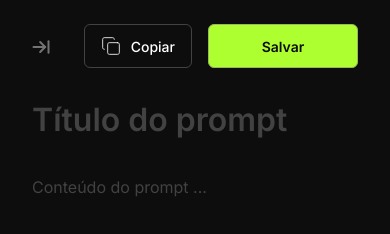
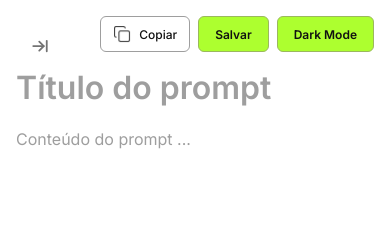
Before and after one commit to julianafc/Prompts, a plain HTML site: page index.html in a window 390 px wide. Drawn offline with Linux system fonts and the light colour scheme.

Commit message:
feat: function applytheme

```diff
--- a/index.html
+++ b/index.html
@@ -21,7 +21,7 @@
 
       <aside class="sidebar">
         <header class="sidebar-header">
-          <img src="assets/logo.svg" alt="Logo" class="logo"></img>
+          <img id="app-logo" src="assets/logo.svg" alt="Logo" class="logo"></img>
 
           <button class="icon-button" id="btn-collapse">
             <img src="assets/collapse.svg" alt="Fechar menu" class="icon">
@@ -53,11 +53,13 @@
       <main class="main">
         <header class="main-header">
           <button id="btn-copy" class="btn-outline btn">
-            <img src="assets/copy.svg" alt="Copiar" class="icon" />
+            <img id="copy-icon" src="assets/copy.svg" alt="Copiar" class="icon" />
             <span>Copiar</span>
           </button>
 
           <button id="btn-save" class="btn-primary btn w-150">Salvar</button>
+
+          <button id="btn-theme" class="btn-primary btn">Light Mode</button>
         </header>
 
         <div
--- a/script.js
+++ b/script.js
@@ -18,6 +18,9 @@ const elements = {
     search: document.getElementById('search-input'),
     btnNew: document.getElementById('btn-new'),
     btnCopy: document.getElementById('btn-copy'),
+    btnTheme: document.getElementById('btn-theme'),
+    appLogo: document.getElementById('app-logo'),
+    copyIcon: document.getElementById('copy-icon'),
 };
 
 function updateEditableWrapperState(element, wrapper) {
@@ -195,6 +198,33 @@ elements.list.addEventListener('click', (event) => {
 
 elements.btnCopy.addEventListener('click', copySelected)
 
+
+const THEME_KEY = 'app_theme'; // localStorage key
+
+function applyTheme(theme) {
+    const root = document.documentElement;
+    if (theme === 'light') {
+        root.setAttribute('data-theme', 'light');
+        elements.btnTheme && (elements.btnTheme.textContent = 'Dark Mode');
+        // Troca assets para tema claro
+        if (elements.appLogo) elements.appLogo.src = 'assets/logo_light_mode.svg';
+        if (elements.copyIcon) elements.copyIcon.src = 'assets/copy_light_mode.png';
+    } else {
+        root.removeAttribute('data-theme');
+        elements.btnTheme && (elements.btnTheme.textContent = 'Light Mode');
+        // Troca assets para tema escuro (padrão)
+        if (elements.appLogo) elements.appLogo.src = 'assets/logo.svg';
+        if (elements.copyIcon) elements.copyIcon.src = 'assets/copy.svg';
+    }
+}
+
+function toggleTheme() {
+    const current = localStorage.getItem(THEME_KEY) || 'light';
+    const next = current === 'light' ? 'dark' : 'light';
+    localStorage.setItem(THEME_KEY, next);
+    applyTheme(next);
+}
+
 function init() {
     load();
     renderList('');
@@ -204,9 +234,14 @@ function init() {
     elements.sidebar.classList.remove("open");
     elements.sidebar.classList.remove("collapsed");
 
-    // Declarando as funções de abrir e fechar a sidebar
     elements.btnOpen.addEventListener('click', openSidebar);
     elements.btnCollapse.addEventListener('click', closeSidebar);
+
+    const savedTheme = localStorage.getItem(THEME_KEY) || 'light';
+    applyTheme(savedTheme);
+    if (elements.btnTheme) {
+        elements.btnTheme.addEventListener('click', toggleTheme);
+    }
 }
 
 init();
--- a/styles/body.css
+++ b/styles/body.css
@@ -62,7 +62,7 @@ button {
 .btn-primary {
     background-color: var(--accent-600);
     border: 1px solid var(--accent-500);
-    color: var(--gray-900);
+    color: #111111;
     font-weight: 600;
     padding: 0 24px;
     transition: opacity 0.5s;
@@ -73,7 +73,7 @@ button {
 }
 
 .w-150 {
-    width: 150px;
+    max-width: 150px;
     justify-content: center;
 }
 
@@ -289,3 +289,43 @@ button {
         max-width: 180px;
     }
 }
+
+/* Ajustes extras para telas muito pequenas */
+@media (max-width:490px) {
+    .main {
+        padding: 16px;
+        gap: 16px;
+    }
+
+    .main-header {
+        gap: 8px;
+        flex-wrap: wrap;
+    }
+
+    .btn {
+        height: 36px;
+        font-size: 12px;
+        gap: 8px;
+    }
+
+    .btn-primary {
+        padding: 0 16px;
+    }
+
+    .btn-outline {
+        padding: 0 12px;
+    }
+
+    .w-150 {
+        max-width: 120px;
+    }
+
+    .icon {
+        width: 18px;
+        height: 18px;
+    }
+
+    .search-input {
+        height: 38px;
+    }
+}
--- a/styles/global.css
+++ b/styles/global.css
@@ -12,6 +12,15 @@
     --gray-700: #1a1a1a;
     --gray-200: #424242;
     --gray-100: #737373;
+}
+
+:root[data-theme="light"] {
+    --gray-900: #ffffff;
+    --gray-800: #f7f7f7;
+    --gray-700: #e6e6e6;
+    --gray-200: #9e9e9e;
+    --gray-100: #616161;
+    --white: #111111;
 }
 
 * {
```
Also changed, not shown: assets/copy_light_mode.png (added).
